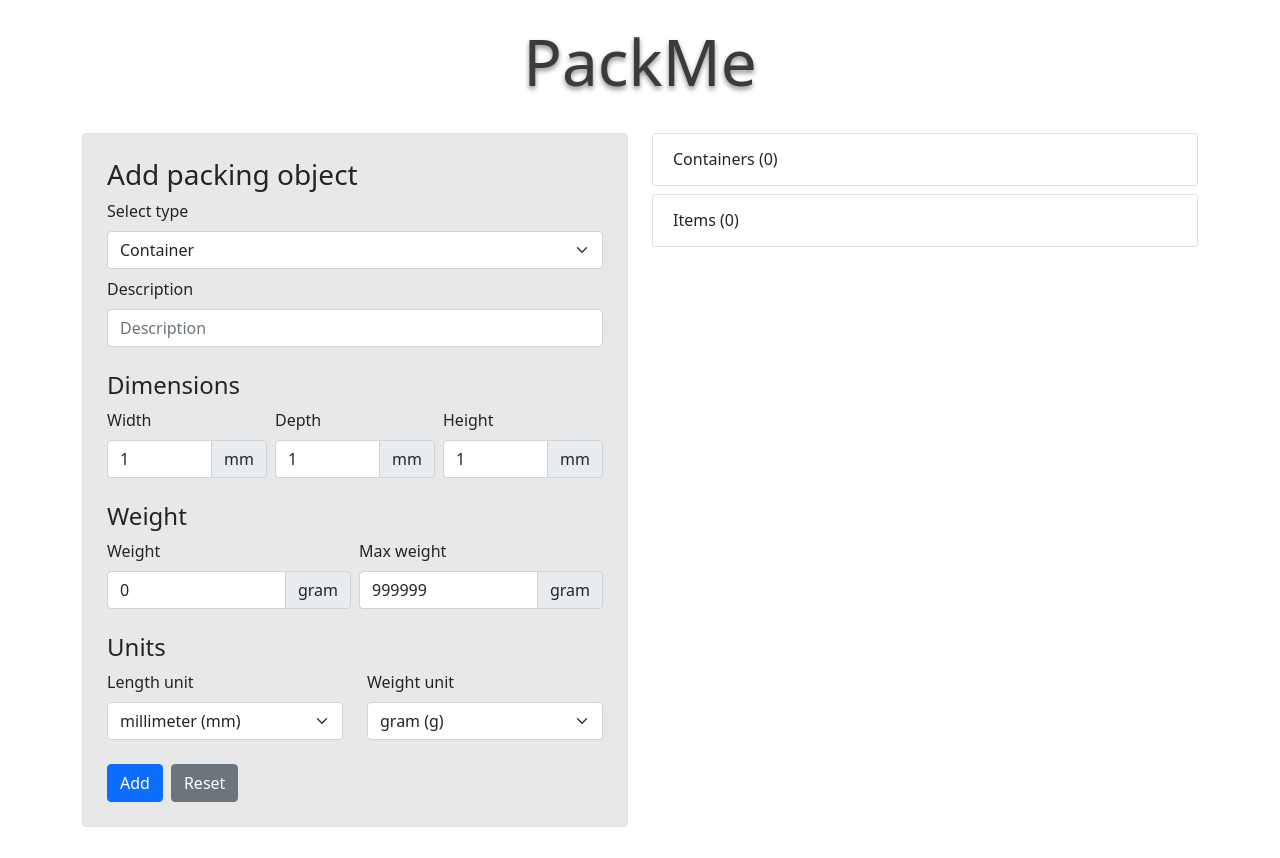
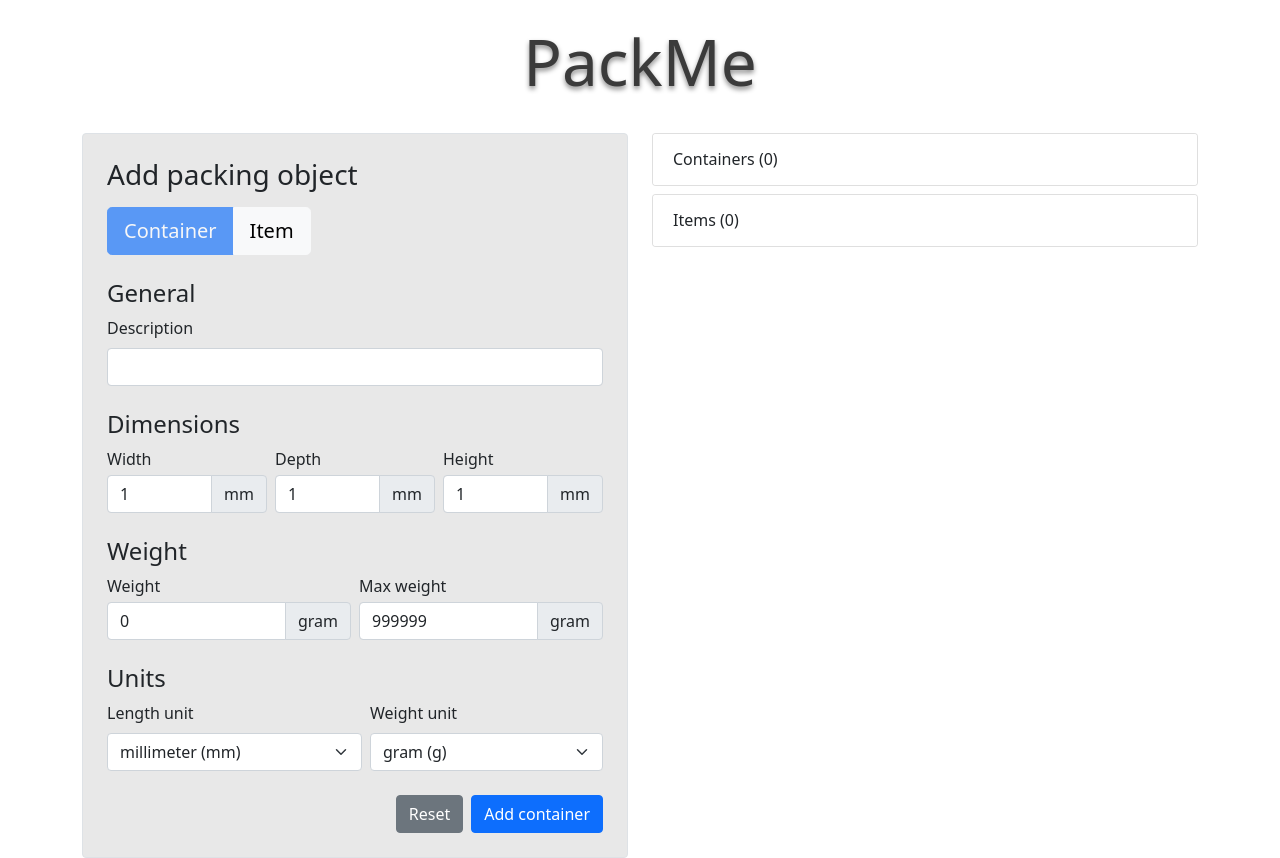
Before and after one commit to obstrom/packer-app, a React (Create React App) app: page / in a window 1280 px wide. Before the commit the page ends 827 px from the top, so only its background shows below. Built offline with nearby package versions, Linux system fonts and the light colour scheme.

Commit message:
Form CSS

```diff
--- a/src/components/controls/FormSelect.tsx
+++ b/src/components/controls/FormSelect.tsx
@@ -1,6 +1,7 @@
 import React from "react";
 import Form from "react-bootstrap/Form";
 import { FormSelectOption } from "../../commons/types";
+import FloatingLabel from "react-bootstrap/FloatingLabel";
 
 type FormSelectProps = {
   controlId: string;
--- a/src/components/controls/FormTextInput.tsx
+++ b/src/components/controls/FormTextInput.tsx
@@ -1,5 +1,6 @@
 import React from "react";
 import Form from "react-bootstrap/Form";
+import FloatingLabel from "react-bootstrap/FloatingLabel";
 
 type FormTextInputProps = {
   value: string;
@@ -20,12 +21,7 @@ export const FormTextInput = ({
     <Form.Group controlId={controlId} className={className}>
       <Form.Label>{label}</Form.Label>
       <Form.Group className="input-group">
-        <Form.Control
-          type="text"
-          placeholder="Description"
-          value={value}
-          onChange={onChange}
-        />
+        <Form.Control type="text" value={value} onChange={onChange} />
       </Form.Group>
     </Form.Group>
   );
--- a/src/components/controls/FormUnitNumberInput.tsx
+++ b/src/components/controls/FormUnitNumberInput.tsx
@@ -1,5 +1,7 @@
 import React, { useState } from "react";
 import Form from "react-bootstrap/Form";
+import FloatingLabel from "react-bootstrap/FloatingLabel";
+import { InputGroup } from "react-bootstrap";
 
 type FormUnitNumberInputProps = {
   value: string;
@@ -46,7 +48,7 @@ export const FormUnitNumberInput = ({
 
   return (
     <Form.Group controlId={controlId} className={className}>
-      <Form.Label>{label}</Form.Label>
+      <Form.Label className="mb-1">{label}</Form.Label>
       <Form.Group className="input-group">
         <Form.Control
           type="text"
--- a/src/components/form/EditObjectFormModal.tsx
+++ b/src/components/form/EditObjectFormModal.tsx
@@ -55,6 +55,17 @@ const checkNoFormErrors = (formError: PackerObjectFormError): boolean => {
   return Object.values(formError).every((v) => v === false);
 };
 
+const updateButtonText = (type: PackerObjectTypes): string => {
+  switch (type) {
+    case PackerObjectTypes.BIN:
+      return "Update container";
+    case PackerObjectTypes.ITEM:
+      return "Update item";
+    case PackerObjectTypes.NONE:
+      return "Update";
+  }
+};
+
 export const EditObjectFormModal = ({
   show,
   handleClose,
@@ -77,14 +88,14 @@ export const EditObjectFormModal = ({
       <Modal.Header closeButton>
         <Modal.Title>{`Edit ${renderTypeTitle(type)}`}</Modal.Title>
       </Modal.Header>
-      <Modal.Body>
+      <Modal.Body className="p-4">
         <PackerObjectForm
           formType={type}
           formData={formData}
           setFormData={setFormData}
           formError={formError}
           setFormError={setFormError}
-          submitButtonLabel="Update"
+          submitButtonLabel={updateButtonText(type)}
           handleOnSubmit={(e) =>
             submitFormAction(
               e,
--- a/src/components/form/PackerObjectForm.tsx
+++ b/src/components/form/PackerObjectForm.tsx
@@ -42,6 +42,7 @@ export const PackerObjectForm = ({
   return (
     <Form onSubmit={handleOnSubmit}>
       <Col className="mb-4">
+        <h4>General</h4>
         <FormTextInput
           label="Description"
           controlId="inputDescription"
@@ -50,11 +51,8 @@ export const PackerObjectForm = ({
             setFormData({ ...formData, description: e.target.value })
           }
         />
-      </Col>
-      {formType === PackerObjectTypes.ITEM && (
-        <Col className="mb-4">
-          <h4>Amount</h4>
-          <Row>
+        {formType === PackerObjectTypes.ITEM && (
+          <Row className="mt-2">
             <Col>
               <FormUnitNumberInput
                 label="Quantity"
@@ -70,8 +68,8 @@ export const PackerObjectForm = ({
               />
             </Col>
           </Row>
-        </Col>
-      )}
+        )}
+      </Col>
       <Col className="mb-4">
         <DimensionsFormSection
           formData={formData}
@@ -92,13 +90,13 @@ export const PackerObjectForm = ({
       <Col className="mb-4">
         <UnitsFormSection formData={formData} setFormData={setFormData} />
       </Col>
-      <Col>
-        <Button type="submit">{submitButtonLabel}</Button>
+      <Col className="d-flex justify-content-end">
         {allowReset && (
           <Button className="btn-secondary mx-2" onClick={handleOnReset}>
             Reset
           </Button>
         )}
+        <Button type="submit">{submitButtonLabel}</Button>
       </Col>
     </Form>
   );
--- a/src/components/form/UnitsFormSection.tsx
+++ b/src/components/form/UnitsFormSection.tsx
@@ -34,8 +34,7 @@ export const UnitsFormSection = ({
   return (
     <>
       <h4>Units</h4>
-      <Row>
-        <Col>
+      <Stack direction="horizontal">
         <FormSelect
           controlId={"lengthUnitSelect"}
           options={lengthUnitSelectOptions}
@@ -44,9 +43,8 @@ export const UnitsFormSection = ({
             setFormData({ ...formData, lengthUnit: e.target.value })
           }
           value={formData.lengthUnit}
+          className="flex-grow-1"
         />
-        </Col>
-        <Col>
         <FormSelect
           controlId={"weightUnitSelect"}
           options={weightUnitSelectOptions}
@@ -55,9 +53,9 @@ export const UnitsFormSection = ({
             setFormData({ ...formData, weightUnit: e.target.value })
           }
           value={formData.weightUnit}
+          className="flex-grow-1 ms-2"
         />
-        </Col>
-      </Row>
+      </Stack>
     </>
   );
 };
--- a/src/components/form/WeightFormSection.tsx
+++ b/src/components/form/WeightFormSection.tsx
@@ -25,7 +25,7 @@ export const WeightFormSection = ({
   return (
     <>
       <h4>Weight</h4>
-      <Stack direction="horizontal" gap={2}>
+      <Stack direction="horizontal">
         <FormUnitNumberInput
           label="Weight"
           controlId="inputWeight"
@@ -35,6 +35,7 @@ export const WeightFormSection = ({
           setError={(b: boolean) => setFormError({ ...formError, weight: b })}
           required={true}
           allowZero={true}
+          className="flex-grow-1"
         />
         {formType === PackerObjectTypes.BIN && (
           <FormUnitNumberInput
@@ -47,6 +48,7 @@ export const WeightFormSection = ({
               setFormError({ ...formError, maxWeight: b })
             }
             allowZero={true}
+            className="flex-grow-1 ms-2"
           />
         )}
       </Stack>
--- a/src/components/layout/AddObjectFormFrame.tsx
+++ b/src/components/layout/AddObjectFormFrame.tsx
@@ -21,6 +21,8 @@ import {
   PackerObjectContext,
   PackerObjectContextValue,
 } from "../../contexts/PackerObjectContext";
+import { ButtonGroup } from "react-bootstrap";
+import Button from "react-bootstrap/Button";
 
 type AddObjectContainerProps = {
   className?: string;
@@ -59,6 +61,17 @@ const checkNoFormErrors = (formError: PackerObjectFormError): boolean => {
   return Object.values(formError).every((v) => v === false);
 };
 
+const addButtonText = (type: PackerObjectTypes): string => {
+  switch (type) {
+    case PackerObjectTypes.BIN:
+      return "Add container";
+    case PackerObjectTypes.ITEM:
+      return "Add item";
+    case PackerObjectTypes.NONE:
+      return "Add";
+  }
+};
+
 export const AddObjectContainer = ({ className }: AddObjectContainerProps) => {
   const [formType, setFormType] = useState(PackerObjectTypes.BIN);
   const [formData, setFormData] = useState(DEFAULT_FORM_DATA);
@@ -69,22 +82,33 @@ export const AddObjectContainer = ({ className }: AddObjectContainerProps) => {
   return (
     <Frame className={className}>
       <h3>Add packing object</h3>
-      {/* TODO - Type selection should be a button group, rather then a dropdown */}
-      <FormSelect
-        controlId="typeSelect"
-        options={typeSelectOptions}
-        label="Select type"
-        onChange={(e) => setFormType(stringToPackerObjectType(e.target.value))}
-        value={packerObjectTypeToString(formType)}
-        className="mb-2"
-      />
+      <ButtonGroup className="mt-2 mb-4">
+        <Button
+          type="button"
+          size="lg"
+          disabled={formType === PackerObjectTypes.BIN}
+          onClick={() => setFormType(PackerObjectTypes.BIN)}
+          variant={formType === PackerObjectTypes.BIN ? "primary" : "light"}
+        >
+          Container
+        </Button>
+        <Button
+          type="button"
+          size="lg"
+          disabled={formType === PackerObjectTypes.ITEM}
+          onClick={() => setFormType(PackerObjectTypes.ITEM)}
+          variant={formType === PackerObjectTypes.ITEM ? "primary" : "light"}
+        >
+          Item
+        </Button>
+      </ButtonGroup>
       <PackerObjectForm
         formType={formType}
         formData={formData}
         setFormData={setFormData}
         formError={formError}
         setFormError={setFormError}
-        submitButtonLabel="Add"
+        submitButtonLabel={addButtonText(formType)}
         handleOnSubmit={(e: any) =>
           submitFormAction(
             e,
```
Lines whose indentation alone changed are shown as unchanged.
